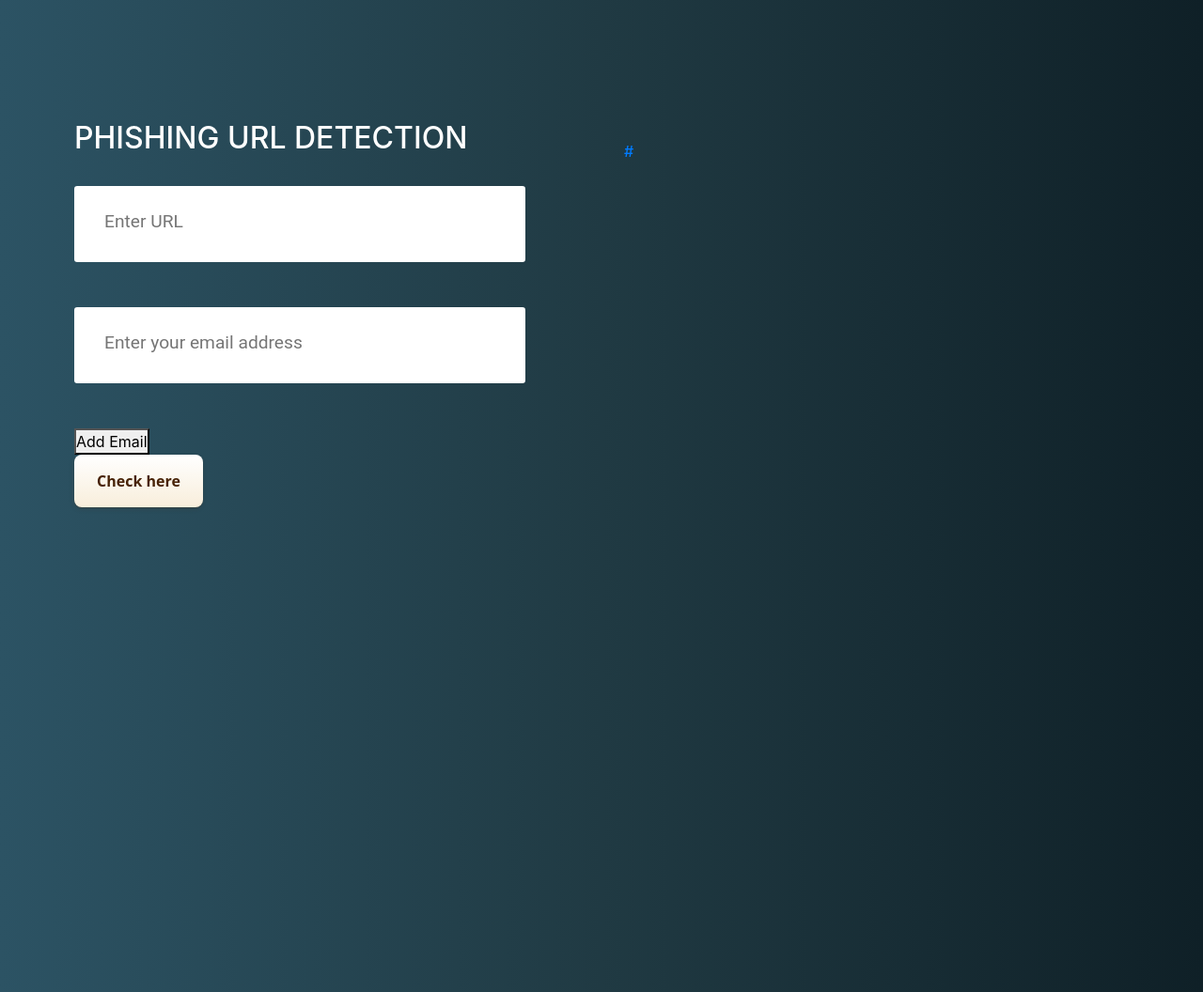
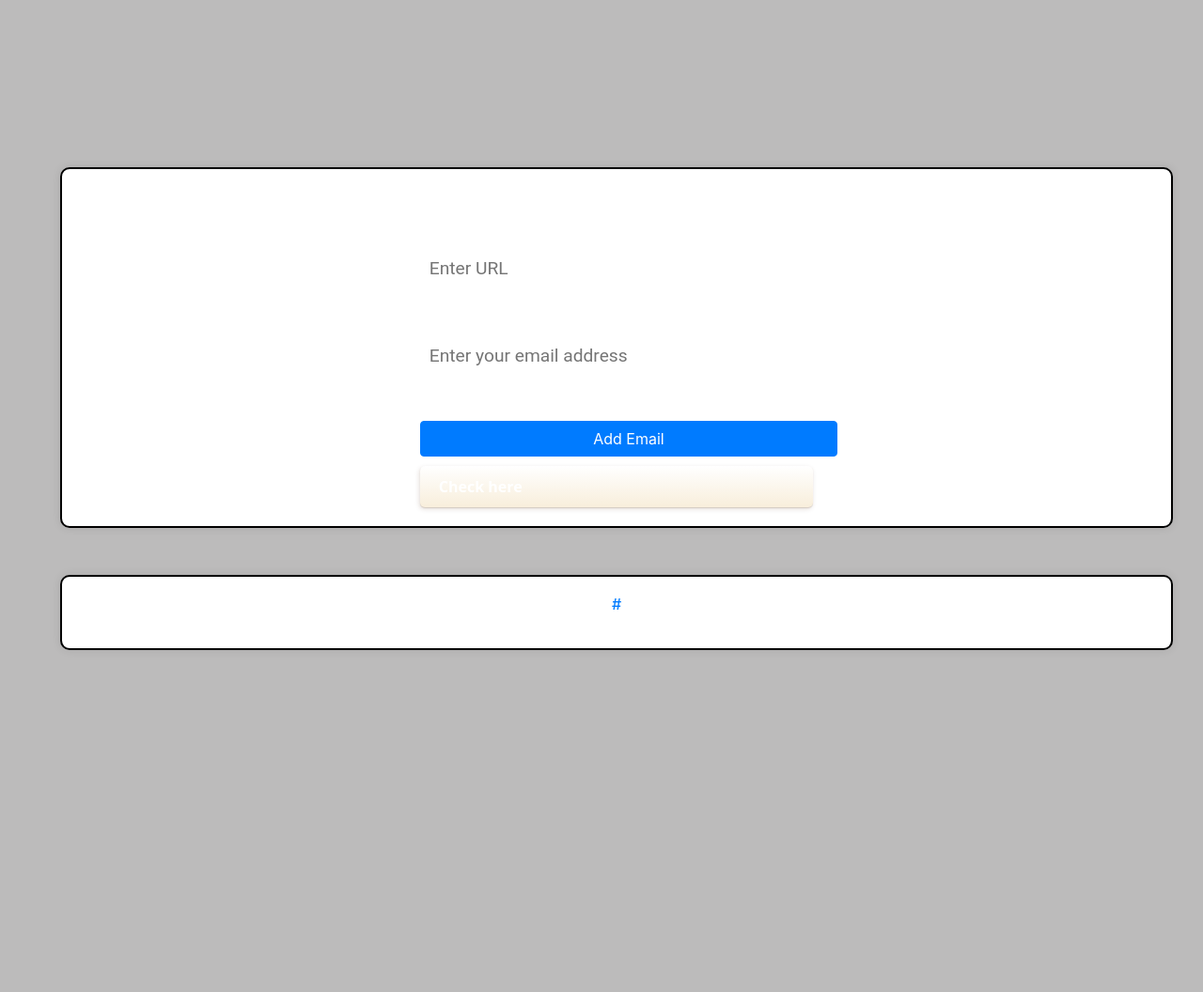
Before and after one commit to Sarankumaar3/phishing-website-detection, a Flask app: template templates/index.html in a window 1280 px wide. Shown: the whole page at 94% size. Run offline with Flask 3, Linux system fonts and the light colour scheme; the template is opened without the code that fills it: most values are stand-ins (such as "Sample title", 1, 10 or a date in 2020); parts of the project's set-up code (start-up, migrations or seed data) failed here and were passed over; some libraries are stand-ins or nearby versions.

Commit message:
Update index.html
Commit by sarvesh

```diff
--- a/templates/index.html
+++ b/templates/index.html
@@ -1,5 +1,6 @@
 <!DOCTYPE html>
 <html lang="en">
+
 <head>
     <meta charset="UTF-8">
     <meta http-equiv="X-UA-Compatible" content="IE=edge">
@@ -15,42 +16,133 @@
     <link href="static/styles.css" rel="stylesheet">
     <title>URL Detection</title>
 
+    <style>
+        /* Custom styles here */
+
+        body {
+            background-color: #f0f0f0;
+        }
+
+        .container {
+            margin-top: 50px;
+            padding: 20px;
+            border: 2px solid black;
+            border-radius: 10px;
+            background-color: #ffffff;
+            box-shadow: 0 0 10px rgba(0, 0, 0, 0.1);
+            animation: fadeInAnimation ease 1s;
+            animation-iteration-count: 1;
+            animation-fill-mode: forwards;
+        }
+
+        @keyframes fadeInAnimation {
+            0% {
+                opacity: 0;
+            }
+            100% {
+                opacity: 1;
+            }
+        }
+
+        .form__input {
+            width: 100%;
+            padding: 10px;
+            margin-bottom: 10px;
+        }
+
+        .form__label {
+            font-size: 14px;
+        }
+
+        .add_email_button {
+            margin-bottom: 10px;
+        }
+
+        .button {
+            margin-top: 20px;
+            background-color: #007bff;
+            color: #fff;
+            border: none;
+            padding: 10px 20px;
+            cursor: pointer;
+            border-radius: 5px;
+            transition: all 0.3s ease;
+        }
+
+        .button:hover {
+            background-color: #0056b3;
+        }
+
+        .button2 {
+            display: none;
+            background-color: #dc3545;
+        }
+
+        .button1,
+        .button2 {
+            margin-top: 20px;
+            color: #fff;
+            border: none;
+            padding: 10px 20px;
+            cursor: pointer;
+            border-radius: 5px;
+            transition: all 0.3s ease;
+        }
+
+        .button1:hover,
+        .button2:hover {
+            opacity: 0.8;
+        }
+
+        @media screen and (max-width: 768px) {
+            .container {
+                margin-top: 30px;
+            }
+
+            .form,
+            #form2 {
+                margin-bottom: 30px;
+            }
+        }
+    </style>
 </head>
+<body style="background-image: linear-gradient(to bottom, #bcbbbb, #bcbbbb);">
 
-<body>
 
-<div class="container">
+<!-- <body style="background-image: url('R.jpeg');"> -->
+
+    <div class="container d-flex justify-content-center">
         <div class="row">
-        <div class="form col-md" id="form1">
-            <h2>PHISHING URL DETECTION</h2>
-
-            <br>
+            <div class="col-md" id="form2">
+                <h2 class="text-center mb-4" >PHISHING URL DETECTION</h2>
                 <form action="/" method="post">
                     <input type="text" class="form__input" name="url" id="url" placeholder="Enter URL" required />
                     <label for="url" class="form__label">URL</label>
-
                     <!-- Add email input fields -->
                     <div id="email_fields">
-                    <input type="email" class="form__input" name="email" id="email" placeholder="Enter your email address" />
+                        <input type="email" class="form__input" name="email" id="email"
+                            placeholder="Enter your email address" />
                         <label for="email" class="form__label">Email</label>
                     </div>
-                <button type="button" class="add_email_button" onclick="addEmailField()">Add Email</button>
-
-                <button class="button" role="button">Check here</button>
+                    <button type="button" class="add_email_button btn btn-primary btn-block"
+                        onclick="addEmailField()">Add Email</button>
+                    <button class="button btn btn-primary btn-block" role="button">Check here</button>
                 </form>
-
+            </div>
+        </div>
     </div>
 
+    <div class="container d-flex justify-content-center">
+        <div class="row">
             <div class="col-md" id="form2">
-            <br>
-            <h6 class="right"><a href="{{ url }}" target="_blank">{{ url }}</a></h6>
-            <br>
-            <h3 id="prediction"></h3>
-            <button class="button2" id="button2" role="button" onclick="window.open('{{ url }}')" target="_blank">Still want to Continue</button>
-            <button class="button1" id="button1" role="button" onclick="window.open('{{ url }}')" target="_blank">Continue</button>
+                <h6 class="text-right mb-3"><a href="{{ url }}" target="_blank">{{ url }}</a></h6>
+                <h3 id="prediction" class="text-center"></h3>
+                <button class="button2 btn btn-danger btn-block" id="button2" role="button"
+                    onclick="window.open('{{ url }}')" target="_blank">Still want to Continue</button>
+                <button class="button1 btn btn-success btn-block" id="button1" role="button"
+                    onclick="window.open('{{ url }}')" target="_blank">Continue</button>
             </div>
         </div>
-    <br>
     </div>
 
     <!-- JavaScript -->
@@ -81,22 +173,22 @@
         }
 
         let x = '{{xx}}';
-    let num = x*100;
-    if (0<=x && x<0.50){
-        num = 100-num;
+        let num = x * 100;
+        if (0 <= x && x < 0.50) {
+            num = 100 - num;
         }
         let txtx = num.toString();
-    if(x<=1 && x>=0.50){
-        var label = "Website is "+txtx +"% safe to use...";
+        if (x <= 1 && x >= 0.50) {
+            var label = "Website is " + txtx + "% safe to use...";
             document.getElementById("prediction").innerHTML = label;
-        document.getElementById("button1").style.display="block";
-    }
-    else if (0<=x && x<0.50){
-        var label = "Website is "+txtx +"% unsafe to use..."
-        document.getElementById("prediction").innerHTML = label ;
-        document.getElementById("button2").style.display="block";
+            document.getElementById("button1").style.display = "block";
+        } else if (0 <= x && x < 0.50) {
+            var label = "Website is " + txtx + "% unsafe to use..."
+            document.getElementById("prediction").innerHTML = label;
+            document.getElementById("button2").style.display = "block";
         }
     </script>
 
 </body>
+
 </html>
```
Lines whose indentation alone changed are shown as unchanged.
